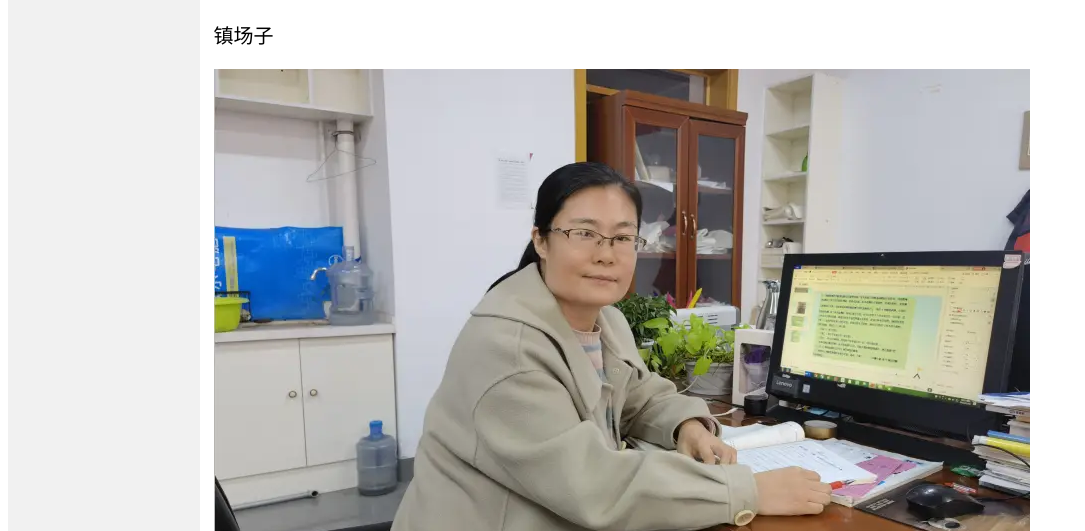
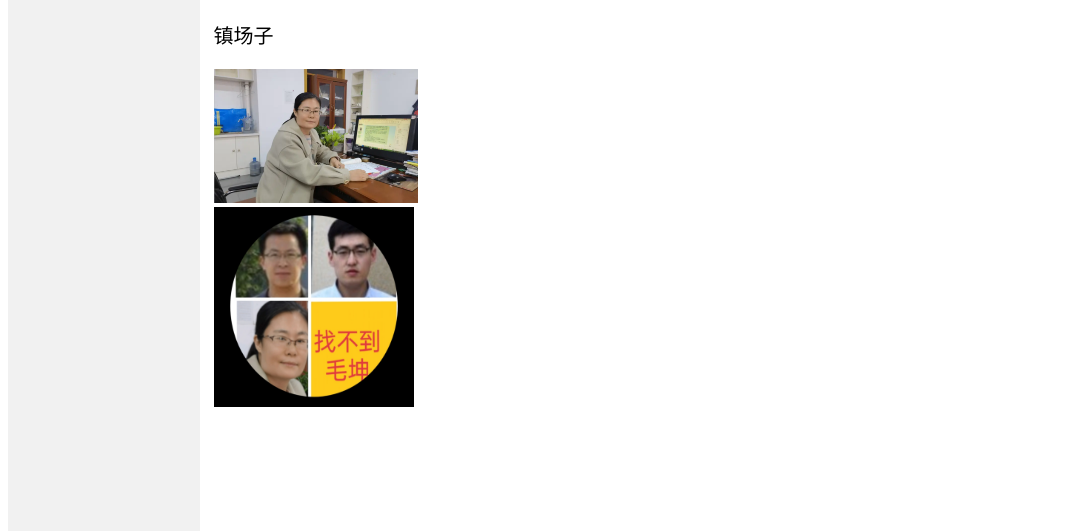
Before and after one commit to shower11/shower11.github.io, a plain HTML site: page home.html in a window 1280 px wide. Shown: the part 269-800 px from the top of the page, without its empty margins (0-1085 px from the left). Drawn offline with Linux system fonts and the light colour scheme.

Commit message:
Update home.html

```diff
--- a/home.html
+++ b/home.html
@@ -16,9 +16,9 @@
 <abbr title="其实也不是啥秘密"><p>这是29班的秘密网站。</p></abbr>
 <a href="https://official.weixiao100.com.cn/custom/gw/3707854036/pictextlist?menuid=218693&templateType=3" target="_blank" class="guanwang">点我访问高密一中官网！</a><br>
 <p>镇场子</p>
-<a href="https://p6.itc.cn/q_70/images03/20211125/3117b947b1aa4b6285a27a7dda8efbe2.png" alt="高密一中高二四幻神"><img src="/assets/images/dadi.png" alt="大帝" width="816" height="533"></a>
+<a href="https://p6.itc.cn/q_70/images03/20211125/3117b947b1aa4b6285a27a7dda8efbe2.png" alt="高密一中高二四幻神"><img src="/assets/images/dadi.png" alt="大帝" width="204" height="133.25"></a>
 <div id="huanshen">
-    <img src="/assets/images/huanshen.png" alt="幻神" width="800" height="800">
+    <img src="/assets/images/huanshen.png" alt="幻神" width="200" height="200">
 </div>
 </div>
 <hr>
```
